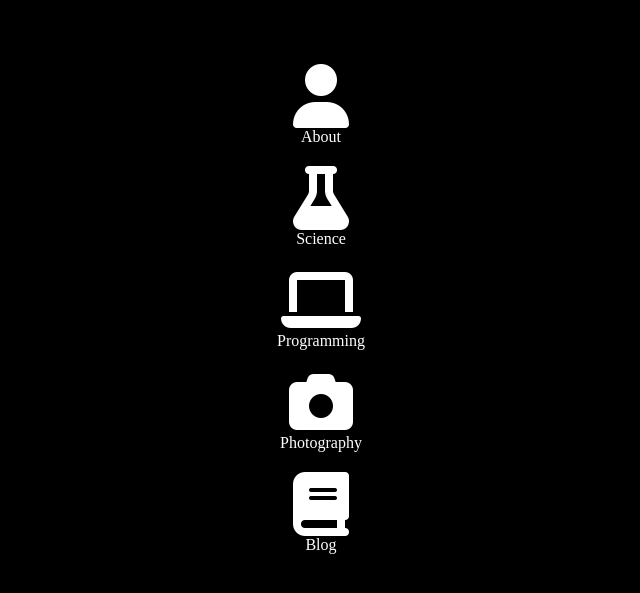
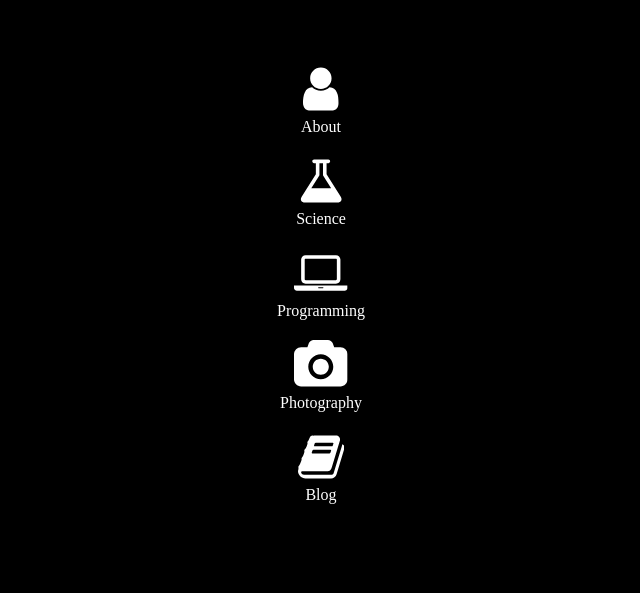
Before and after one commit to emptyport/emptyport.github.io, a Jekyll site: the page built from index.html, in a window 1280 px wide. Shown: the top 593 px of the page, without its empty margins (319-959 px from the left). Built offline with Jekyll 4.4.1, drawn with Linux system fonts in a browser that asks for light colours; nearby versions of some CDN libraries.

Commit message:
updating icons

```diff
--- /dev/null
+++ b/_includes/icons.css
@@ -0,0 +1,44 @@
+.icon {
+  display: inline-block;
+  width: 1em;
+  height: 1em;
+  stroke-width: 0;
+  stroke: currentColor;
+  fill: currentColor;
+}
+
+/* ==========================================
+Single-colored icons can be modified like so:
+.icon-name {
+  font-size: 32px;
+  color: red;
+}
+========================================== */
+
+.icon-user {
+  width: 0.7142857142857142em;
+}
+
+.icon-home {
+  width: 0.9285714285714285em;
+}
+
+.icon-book {
+  width: 0.9302142857142857em;
+}
+
+.icon-camera {
+  width: 1.0714285714285714em;
+}
+
+.icon-arrow-left {
+  width: 0.8928571428571428em;
+}
+
+.icon-flask {
+  width: 0.9285714285714285em;
+}
+
+.icon-laptop {
+  width: 1.0714285714285714em;
+}
--- a/css/index.css
+++ b/_includes/index.css
@@ -21,6 +21,26 @@ html body {
 .list-item {
   margin-top: 20px;
   font-size: 4vw;
+}
+
+.icon-user {
+  font-size: 50px;
+}
+
+.icon-flask {
+  font-size: 50px;
+}
+
+.icon-laptop {
+  font-size: 50px;
+}
+
+.icon-camera {
+  font-size: 50px;
+}
+
+.icon-book {
+  font-size: 50px;
 }
 
 @media screen and (min-width: 700px) {
--- a/index.html
+++ b/index.html
@@ -6,35 +6,42 @@
 	<head>
 		<meta charset="UTF-8">
 		<meta name="viewport" content="width=device-width, initial-scale=1" />
-	<link rel="stylesheet" href="/css/index.css">
 
 		<title>Michael Porter</title>
+
+		<style>
+			{% include index.css %}
+		</style>
+		<style>
+			{% include icons.css %}
+		</style>
+
+		{% include icons.svg %}
+
 	</head>
 	<body>
 
 		<div class='container'>
 			<div class='list-item list-item-one'>
-			<a href='/about'><i class='fa fa-user fa-4x fa-inverse'></i><br/>About</a>
+				<a href='/about'><svg class="icon icon-user"><use xlink:href="#icon-user"></use></svg><br/>About</a>
 			</div>
 			<div class='list-item list-item-two'>
-			<a href='/science'><i class='fa fa-flask fa-4x fa-inverse'></i><br/>Science</a>
+				<a href='/science'><svg class="icon icon-flask"><use xlink:href="#icon-flask"></use></svg><br/>Science</a>
 			</div>
 			<div class='list-item list-item-three'>
-			<a href='/programming'><i class='fa fa-laptop fa-4x fa-inverse'></i><br/>Programming</a>
+				<a href='/programming'><svg class="icon icon-laptop"><use xlink:href="#icon-laptop"></use></svg><br/>Programming</a>
 			</div>
 			<div class='list-item list-item-four'>
-			<a href='/photography'><i class='fa fa-camera fa-4x fa-inverse'></i><br/>Photography</a>
+				<a href='/photography'><svg class="icon icon-camera"><use xlink:href="#icon-camera"></use></svg><br/>Photography</a>
 			</div>
 			<div class='list-item list-item-five'>
-			<a href='/blog'><i class='fa fa-book fa-4x fa-inverse'></i><br/>Blog</a>
+				<a href='/blog'><svg class="icon icon-book"><use xlink:href="#icon-book"></use></svg><br/>Blog</a>
 			</div>
 		</div>
 
 	</body>
 
 	<footer>
-		<script async src="https://use.fontawesome.com/224e7fbd5e.js"></script>
-		<script async src="/js/index.js"></script>
 
 	</footer>
 </html>
```
Also changed, not shown: _includes/icons.svg (added). Lines whose indentation alone changed are shown as unchanged.
